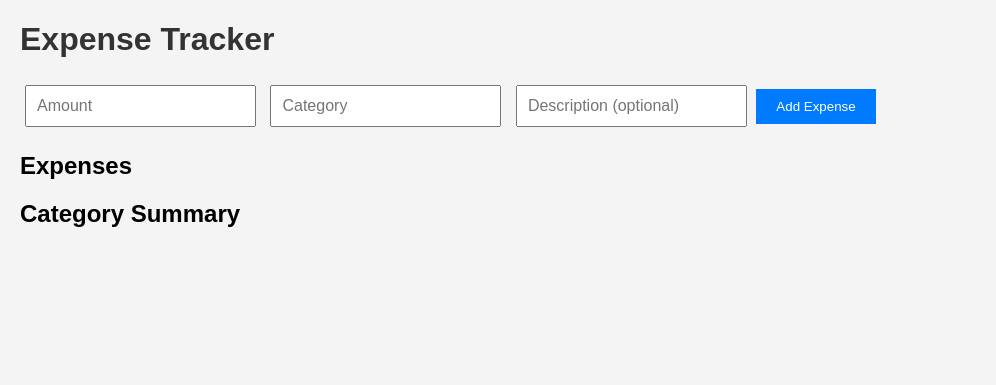
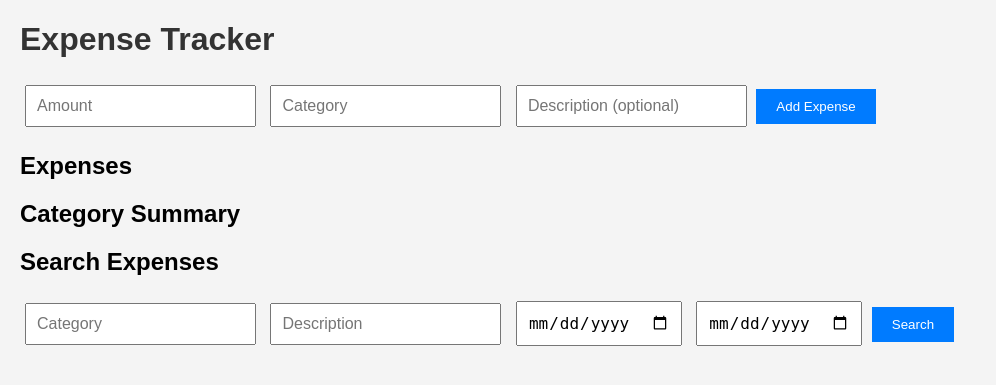
Before and after one commit to minnieshay/expense_tracker, a Flask app: page / in a window 1280 px wide. Shown: the top 385 px of the page, without its empty margins (0-996 px from the left). Run offline with Flask 3, Linux system fonts and the light colour scheme; data that the repository does not hold is empty.

Commit message:
Add Search and Filter Expenses

```diff
--- a/app.py
+++ b/app.py
@@ -97,6 +97,32 @@ def get_monthly_report():
     return jsonify(report), 200
 
 
+@app.route('/expenses/search', methods=['GET'])
+def search_expenses():
+    category = request.args.get('category')
+    description = request.args.get('description')
+    start_date = request.args.get('start_date')  # Format: YYYY-MM-DD
+    end_date = request.args.get('end_date')      # Format: YYYY-MM-DD
+
+    # Build the query
+    query = Expense.query
+    if category:
+        query = query.filter(Expense.category.ilike(f"%{category}%"))
+    if description:
+        query = query.filter(Expense.description.ilike(f"%{description}%"))
+    if start_date and end_date:
+        query = query.filter(Expense.date.between(start_date, end_date))
+
+    # Execute the query
+    expenses = query.all()
+    expenses_list = [{
+        "id": e.id,
+        "amount": e.amount,
+        "category": e.category,
+        "description": e.description,
+        "date": e.date.strftime('%Y-%m-%d %H:%M:%S')
+    } for e in expenses]
+    return jsonify(expenses_list), 200
 
 
 
--- a/static/js/script.js
+++ b/static/js/script.js
@@ -118,6 +118,27 @@ async function fetchMonthlyReport() {
     });
 }
 
+// Search
+document.getElementById('searchForm').addEventListener('submit', async (e) => {
+    e.preventDefault();
+
+    const category = document.getElementById('searchCategory').value;
+    const description = document.getElementById('searchDescription').value;
+    const startDate = document.getElementById('searchStartDate').value;
+    const endDate = document.getElementById('searchEndDate').value;
+
+    const params = new URLSearchParams({ category, description, start_date: startDate, end_date: endDate });
+    const response = await fetch(`/expenses/search?${params}`);
+    const results = await response.json();
+
+    const searchResults = document.getElementById('searchResults');
+    searchResults.innerHTML = '';
+    results.forEach(expense => {
+        const li = document.createElement('li');
+        li.textContent = `${expense.category}: $${expense.amount} (${expense.description || 'No description'})`;
+        searchResults.appendChild(li);
+    });
+});
 
 
 
--- a/templates/index.html
+++ b/templates/index.html
@@ -40,6 +40,15 @@
 <div id="categorySummary"></div>
 <div id="monthlyReport"></div>
 
+<h2>Search Expenses</h2>
+<form id="searchForm">
+    <input type="text" id="searchCategory" placeholder="Category">
+    <input type="text" id="searchDescription" placeholder="Description">
+    <input type="date" id="searchStartDate">
+    <input type="date" id="searchEndDate">
+    <button type="submit">Search</button>
+</form>
+<ul id="searchResults"></ul>
 
 
 
```
